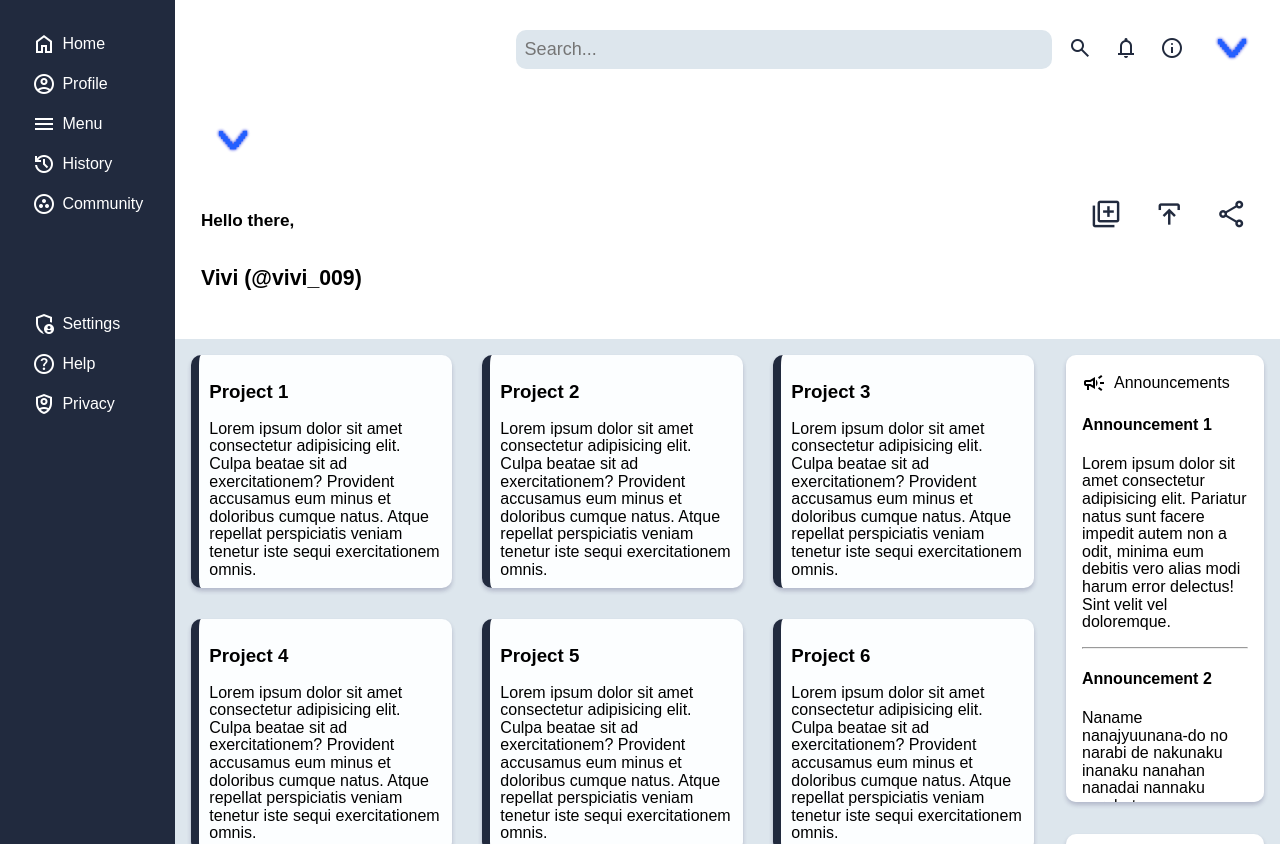
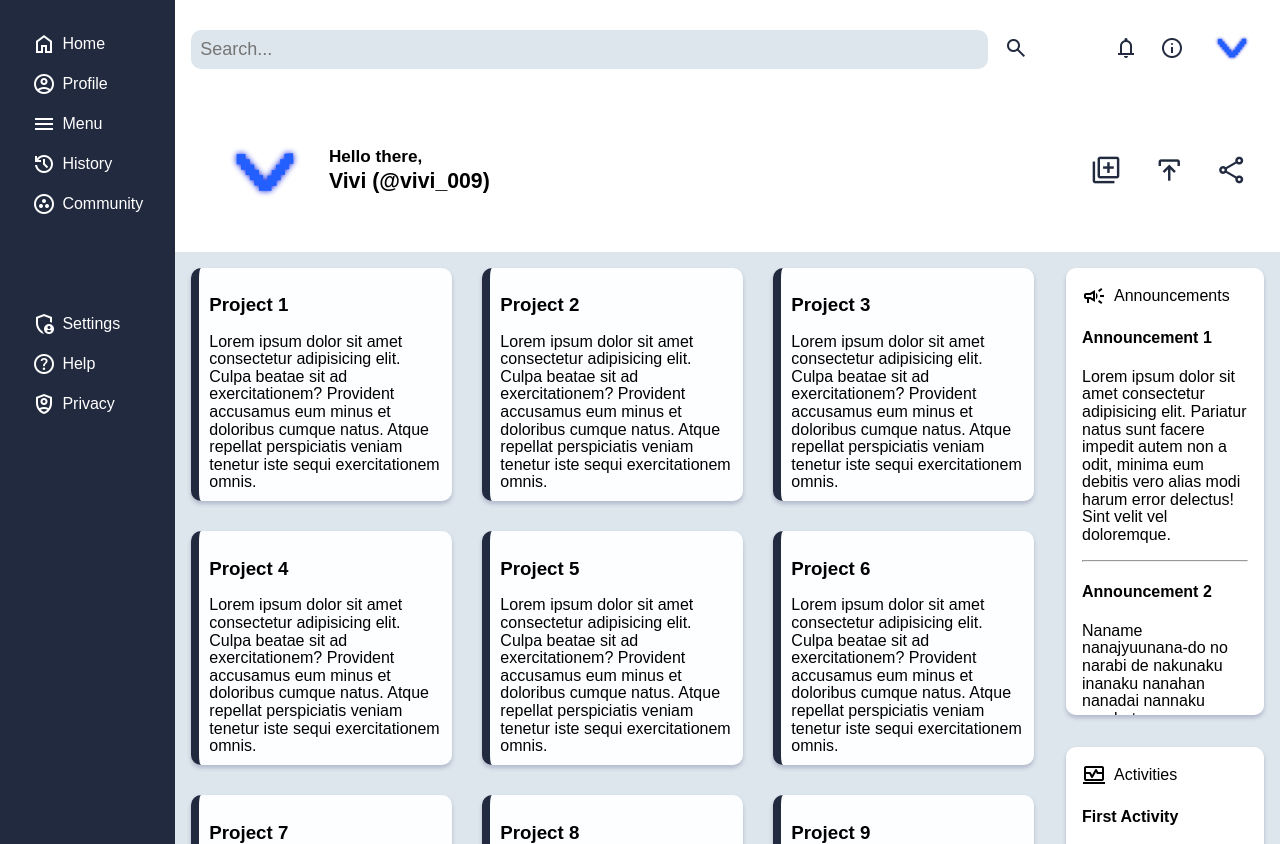
Before and after one commit to VishnuKun/admin-dashboard, a plain HTML site: page index.html in a window 1280 px wide. Shown: the top 844 px of the page. Drawn offline with nearby package versions, Linux system fonts and the light colour scheme.

Commit message:
Fixed width for icon in greetings

```diff
--- a/css/style.css
+++ b/css/style.css
@@ -45,6 +45,7 @@ body {
     gap: 10px;
 }
 
+
 img{
     max-width: 4rem;
 }
@@ -59,8 +60,12 @@ input{
     font-size: large;
 }
 
+button[title="Search"]{
+    margin-right: 4rem;
+}
+
 .search-bar {
-    width: 50%;
+    width: 100%;
 }
 
 .search-bar input {
@@ -80,6 +85,23 @@ input{
 
 .header-bottom .material-symbols-outlined {
     font-size: 2rem;
+}
+
+.greetings {
+    display: flex;
+    flex-direction: row;
+}
+
+.greetings img {
+    max-width: 8rem;
+}
+
+.greetings h6 {
+    margin-bottom: 0;
+}
+
+.greetings h5 {
+    margin-top: .5rem;
 }
 
 .header-bottom> :first-child {
```
